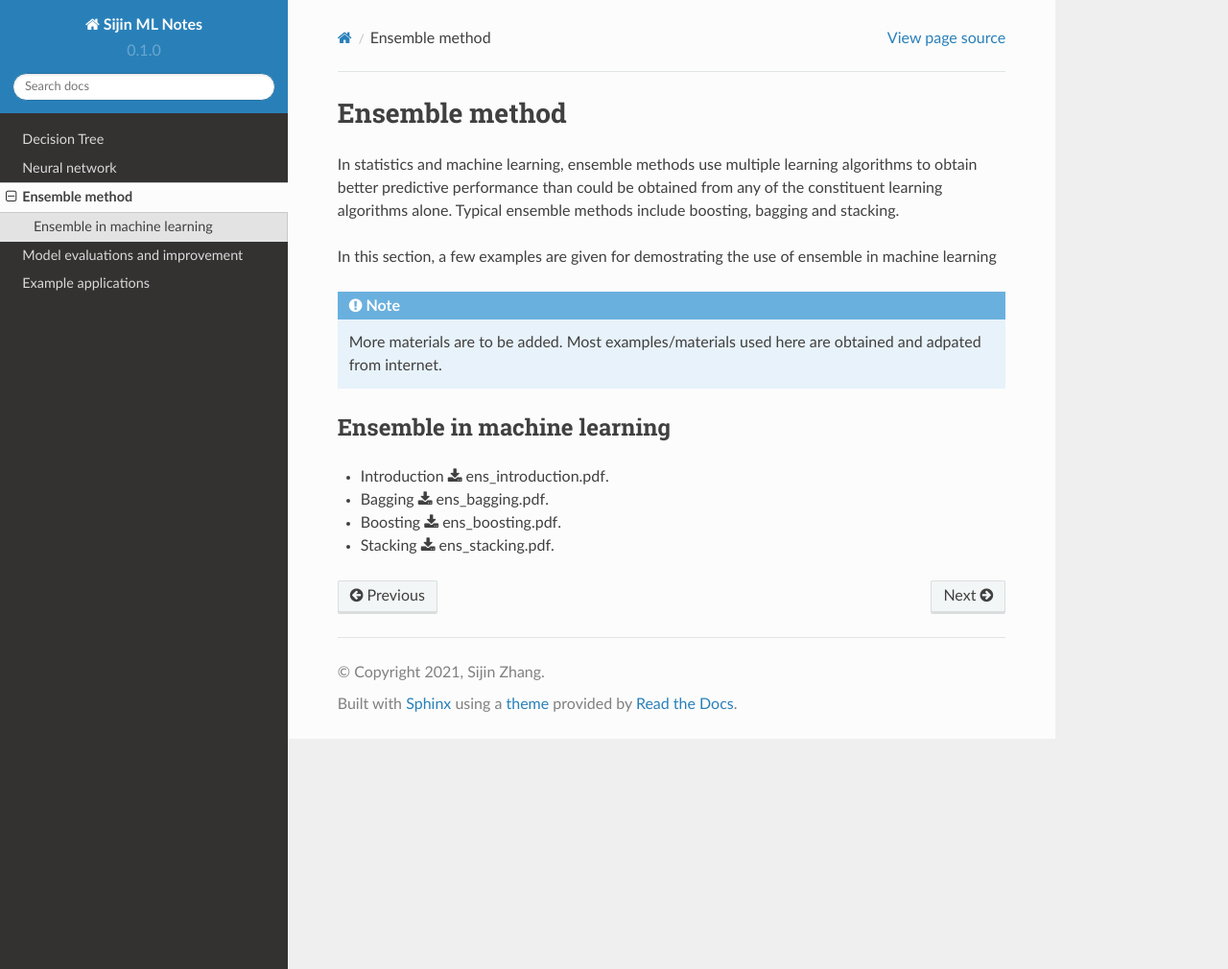
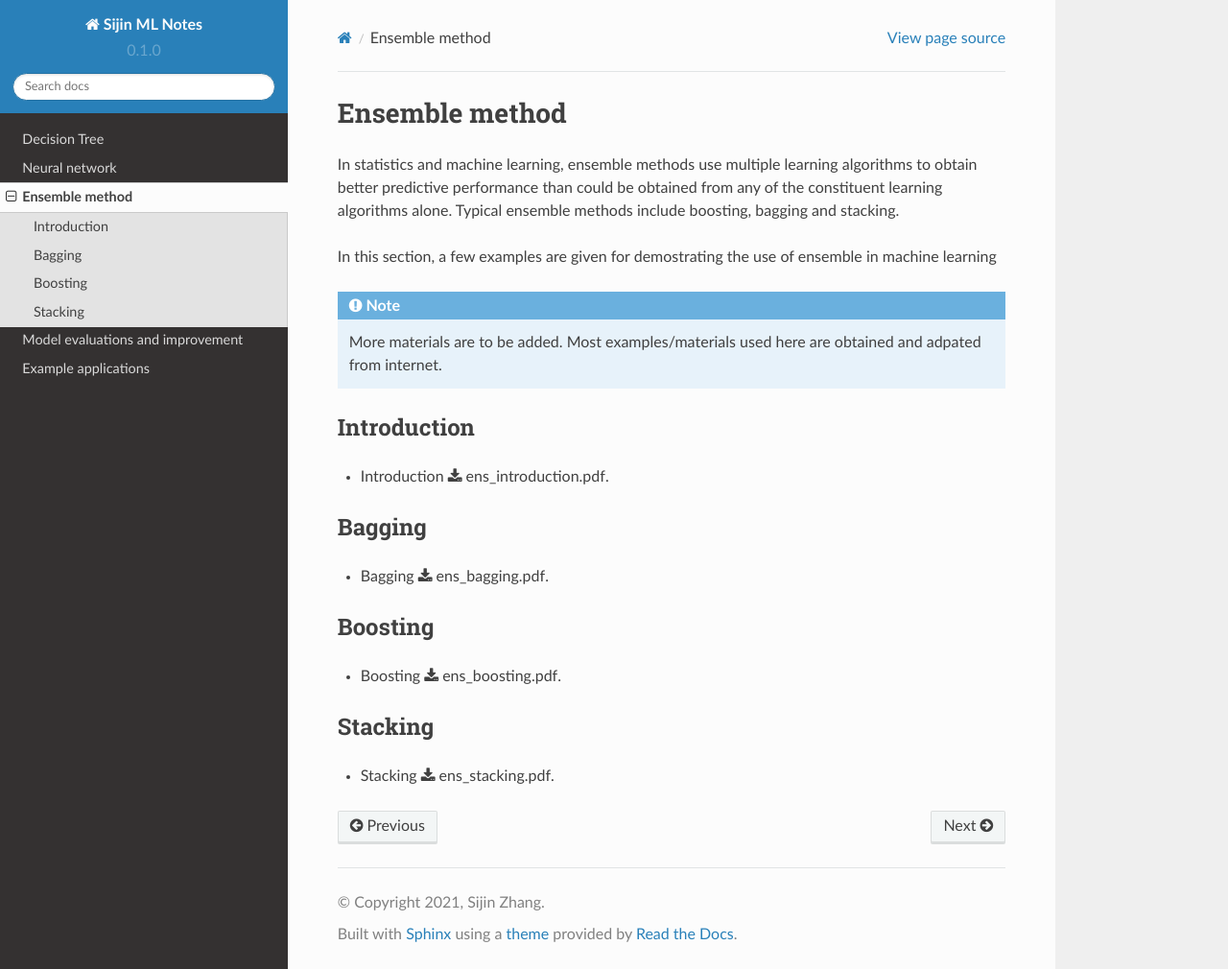
Before and after one commit to jzanetti/Sijin_ML, a Sphinx documentation site: the page built from docs/source/ensemble/ensemble.rst, in a window 1280 px wide and 1010 px high. Shown: the whole window at 96% size. Built offline with Sphinx 7.4.7 and the Read the Docs theme 2.0.0, drawn with Linux system fonts in a browser that asks for light colours.

Commit message:
Update ensemble.rst

```diff
--- a/docs/source/ensemble/ensemble.rst
+++ b/docs/source/ensemble/ensemble.rst
@@ -10,9 +10,18 @@ In this section, a few examples are given for demostrating the use of ensemble i
 
    More materials are to be added. Most examples/materials used here are obtained and adpated from internet.
 
-Ensemble in machine learning
+Introduction
 --------
 * Introduction :download:`ens_introduction.pdf <pdf/ens_introduction.pdf>`.
+
+Bagging
+--------
 * Bagging :download:`ens_bagging.pdf <pdf/ens_bagging.pdf>`.
+
+Boosting
+--------
 * Boosting :download:`ens_boosting.pdf <pdf/ens_boosting.pdf>`.
+
+Stacking
+--------
 * Stacking :download:`ens_stacking.pdf <pdf/ens_stacking.pdf>`.
```
